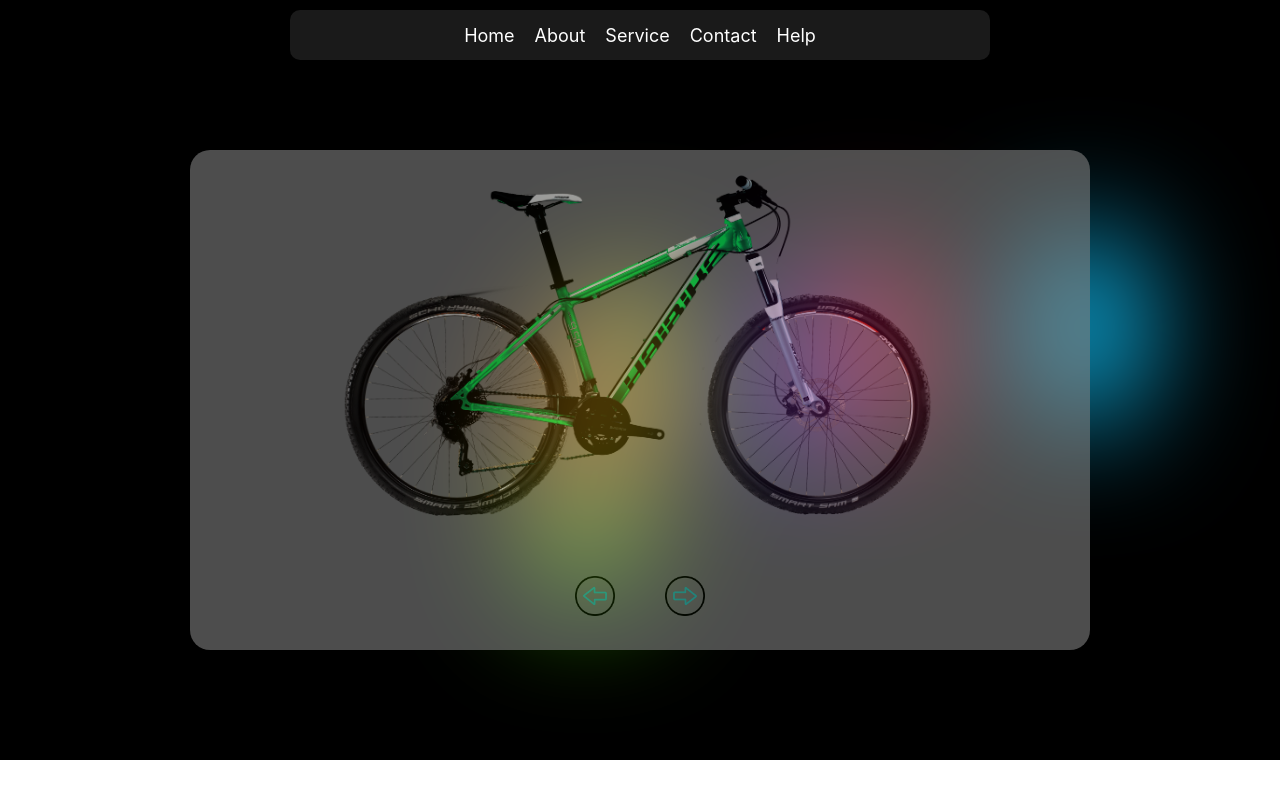
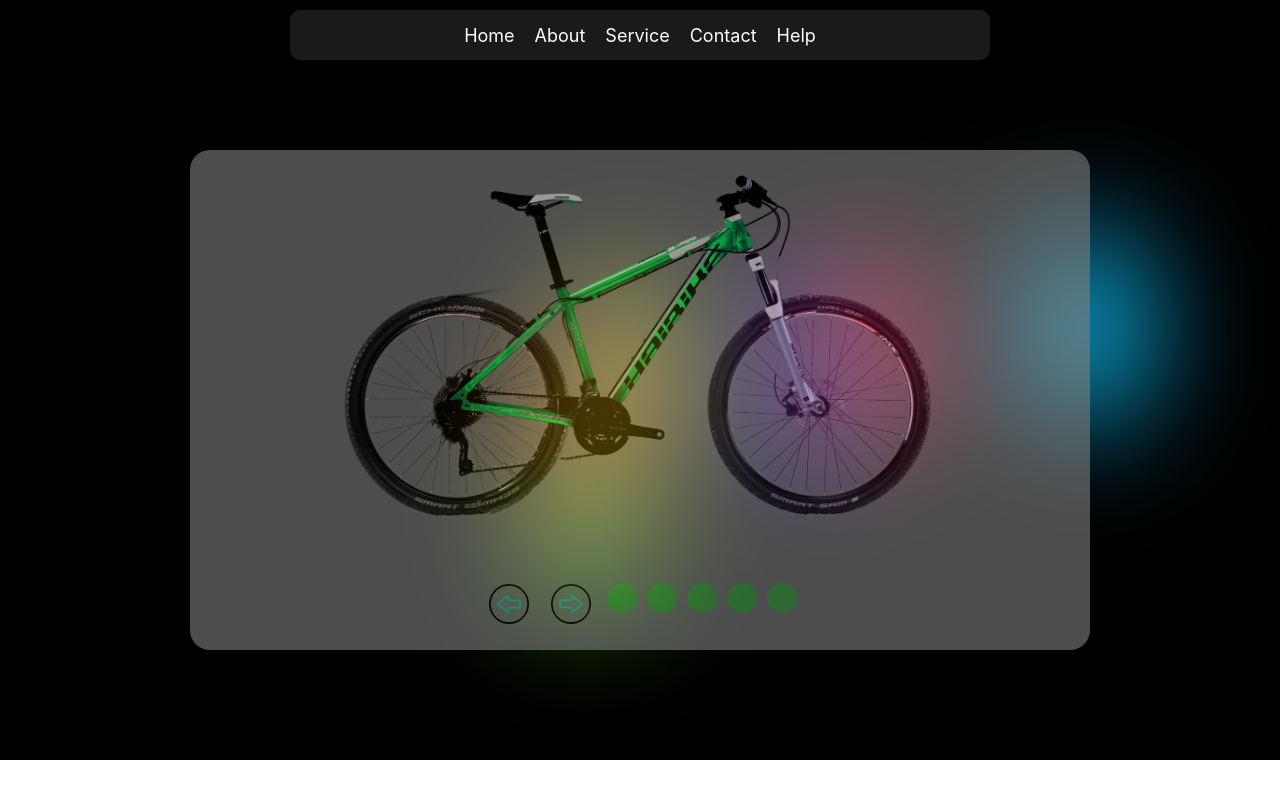
Before and after one commit to iamjuu/Cycle-animation-webite--reactjs, a React (Create React App) app: page / in a window 1280 px wide. Built offline with nearby package versions, Linux system fonts and the light colour scheme.

Commit message:
color  btn adding

```diff
--- /dev/null
+++ b/src/components/Button/Button.js
@@ -0,0 +1,13 @@
+import React from 'react';
+
+import {Btn} from '../Button/ButtonStyle'
+
+const Button = ({color}) => {
+  return (
+    <Btn >
+
+    </Btn>
+  );
+}
+
+export default Button;
--- /dev/null
+++ b/src/components/Button/ButtonStyle.js
@@ -0,0 +1,14 @@
+import styled from "styled-components";
+
+export const Btn = styled.div`
+  width: 30px;
+  height: 30px;
+  background-color: #4CAF50;
+  border-radius: 50%;
+  /* border: 2px solid gray; */
+  .button{
+    border: none;
+    border-radius: 50%;
+    background-color: transparent;
+  }
+`;
--- a/src/components/Cycle/Cycle.js
+++ b/src/components/Cycle/Cycle.js
@@ -1,89 +1,3 @@
-// import React, { useState } from "react";
-// import { Container, ButtonContainer, StyledButton } from "../Cycle/CycleStyle";
-// import Leftimage from "../../Images/left.png";
-// import Righttbtn from "../../Images/right.png";
-// import CycleImg1 from "../../Images/cycle body(1).png";
-// import CycleImg2 from "../../Images/cycle body(2).png";
-// import CycleImg3 from "../../Images/cycle body(3).png";
-// import CycleImg4 from "../../Images/cycle body(4).png";
-// import CycleImg5 from "../../Images/cycle body(5).png";
-// import CycleImg6 from "../../Images/cycle body.png";
-// import FrontTyre from "../../Images/fronttyre.png";
-// import BackTyre from "../../Images/backtyre.png";
-
-// const Cycle = () => {
-//   const [animation, setAnimation] = useState(false);
-
-//   const [cycleData, setCycleData] = useState([
-//     { id: 1, image: CycleImg1 },
-//     { id: 2, image: CycleImg2 },
-//     { id: 3, image: CycleImg3 },
-//     { id: 4, image: CycleImg4 },
-//     { id: 5, image: CycleImg5 },
-//     { id: 6, image: CycleImg6 },
-//   ]);
-
-//   const [tyre, settyre] = useState([
-//     {
-//       id: 1,
-//       image: BackTyre,
-//     },
-//     {
-//       id: 2,
-//       image: FrontTyre,
-//     },
-//   ]);
-
-//   const [currentIndex, setCurrentIndex] = useState(0);
-
-//   const handleLeftClick = () => {
-//     console.log("left btn");
-//     setAnimation(true);
-//     let currentIndexValue = currentIndex;
-//     currentIndexValue = currentIndexValue - 1;
-//     if (currentIndexValue < 0) {
-//       currentIndexValue = 0;
-//     }
-//     setCurrentIndex(currentIndexValue);
-//   };
-
-//   const handleRightClick = () => {
-//     console.log("right btn");
-
-//     let currentIndexValue = currentIndex;
-//     currentIndexValue = currentIndexValue + 1;
-//     if (currentIndexValue > cycleData.length - 1) {
-//       currentIndexValue = cycleData.length - 1;
-//     }
-//     setCurrentIndex(currentIndexValue);
-//   };
-
-//   const currentCycle = cycleData[currentIndex];
-
-//   return (
-//     <>
-//       <Container>
-//         <div className="Cycleback-main">
-//           <img className="Cycleback" src={tyre[0].image} alt="cycleback tyre" />
-//           <img className="Cyclefront" src={tyre[1].image} alt="cycle front" />
-//         </div>
-//         <img className="CycleMain" src={currentCycle.image} alt="Cycle" />
-//         <ButtonContainer>
-//           <StyledButton>
-//             <img src={Leftimage} onClick={handleLeftClick} alt="Left Arrow" />
-//           </StyledButton>
-//           <StyledButton>
-//             <img src={Righttbtn} onClick={handleRightClick} alt="Right Arrow" />
-//           </StyledButton>
-//         </ButtonContainer>
-//       </Container>
-//     </>
-//   );
-// };
-
-// export default Cycle;
-
-
 
 import React, { useState } from 'react';
 import { Container, ButtonContainer, StyledButton } from '../Cycle/CycleStyle';
@@ -97,6 +11,8 @@ import CycleImg5 from '../../Images/cycle body(5).png';
 import CycleImg6 from '../../Images/cycle body.png';
 import FrontTyre from '../../Images/fronttyre.png';
 import BackTyre from '../../Images/backtyre.png';
+
+import ColorBtn from '../Button/Button'
 
 const Cycle = () => {
   const [cycleData, setCycleData] = useState([
@@ -124,6 +40,7 @@ const Cycle = () => {
     if (currentIndexValue < 0) {
       currentIndexValue = 0;
     }
+
     setCurrentIndex(currentIndexValue);
 
 
@@ -168,6 +85,14 @@ const Cycle = () => {
           <StyledButton onClick={handleRightClick}>
             <img src={Righttbtn} alt="Right Arrow" />
           </StyledButton>
+          {/* ***************************** */}
+          <ColorBtn/>
+          <ColorBtn color='red'/>
+          <ColorBtn  color= 'blue' />
+          <ColorBtn  color='sky blue'  />
+          <ColorBtn  />
+
+
         </ButtonContainer>
       </Container>
     </>
--- a/src/components/Cycle/CycleStyle.js
+++ b/src/components/Cycle/CycleStyle.js
@@ -39,10 +39,10 @@ export const Container = styled.div`
 
   @keyframes fronttyre {
     0% {
-      transform: translate(50%) rotate(100deg);
+      transform: translate(50%) rotate(30deg);
     }
     50% {
-      transform: translate(1px);
+      transform: translate(0);
     }
   }
 
@@ -57,17 +57,15 @@ export const Container = styled.div`
 `;
 
 export const StyledButton = styled.button`
-  padding: 10px 20px;
-  font-size: 16px;
-  color: white;
+  font-size: 18px;
+  border-radius: 8px;
+  cursor: pointer;
   background-color: transparent;
-  border: none;
-  border-radius: 5px;
-  cursor: pointer;
-  transition: background-color 0.3s ease;
-
+  transition: background-color 0.3s ease, transform 0.2s ease;
+border: transparent;
   &:hover {
-    background-color: red;
+    background-color: darkgray;
+    transform: scale(1.05);
   }
 `;
 
```
